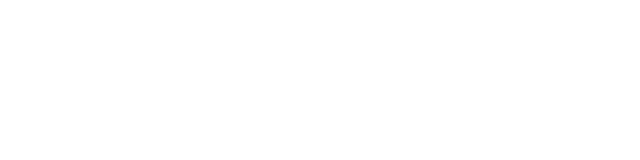
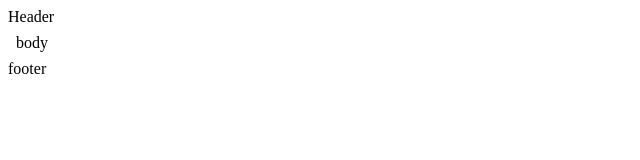
Before and after one commit to Mission-Ready/2502-L4FT17-missionx-frontend-t3, a React (Vite) app: page / in a window 1280 px wide. Shown: the top 160 px of the page, without its empty margins (0-640 px from the left). Built offline with nearby package versions, Linux system fonts and the light colour scheme.

Commit message:
1st edit

```diff
--- a/src/pages/Yellow/Home/Home.jsx
+++ b/src/pages/Yellow/Home/Home.jsx
@@ -1,3 +1,17 @@
-export default function(){
-  return
+export default function Home(){
+  return(
+  <div>
+
+    <header>
+      Header
+    </header>
+    <body>
+      body
+    </body>
+
+    <footer>
+      footer
+    </footer>
+    </div>
+  )
 }
--- a/src/pages/Yellow/LoginAndSignup/LoginAndSignup.jsx
+++ b/src/pages/Yellow/LoginAndSignup/LoginAndSignup.jsx
@@ -1,3 +1,5 @@
 export default function LoginAndSignup(){
-  return
+  return (
+    <div> login and sign up</div>
+  )
 }
```
